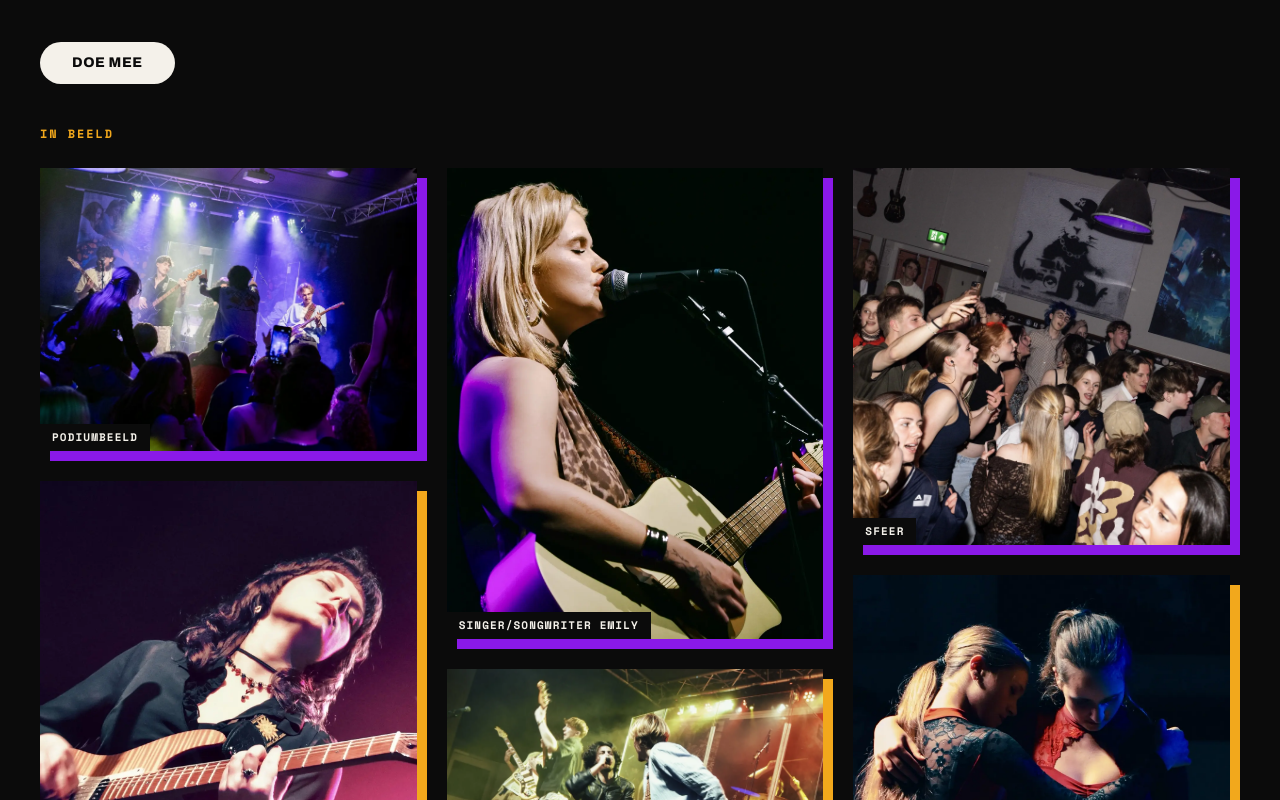
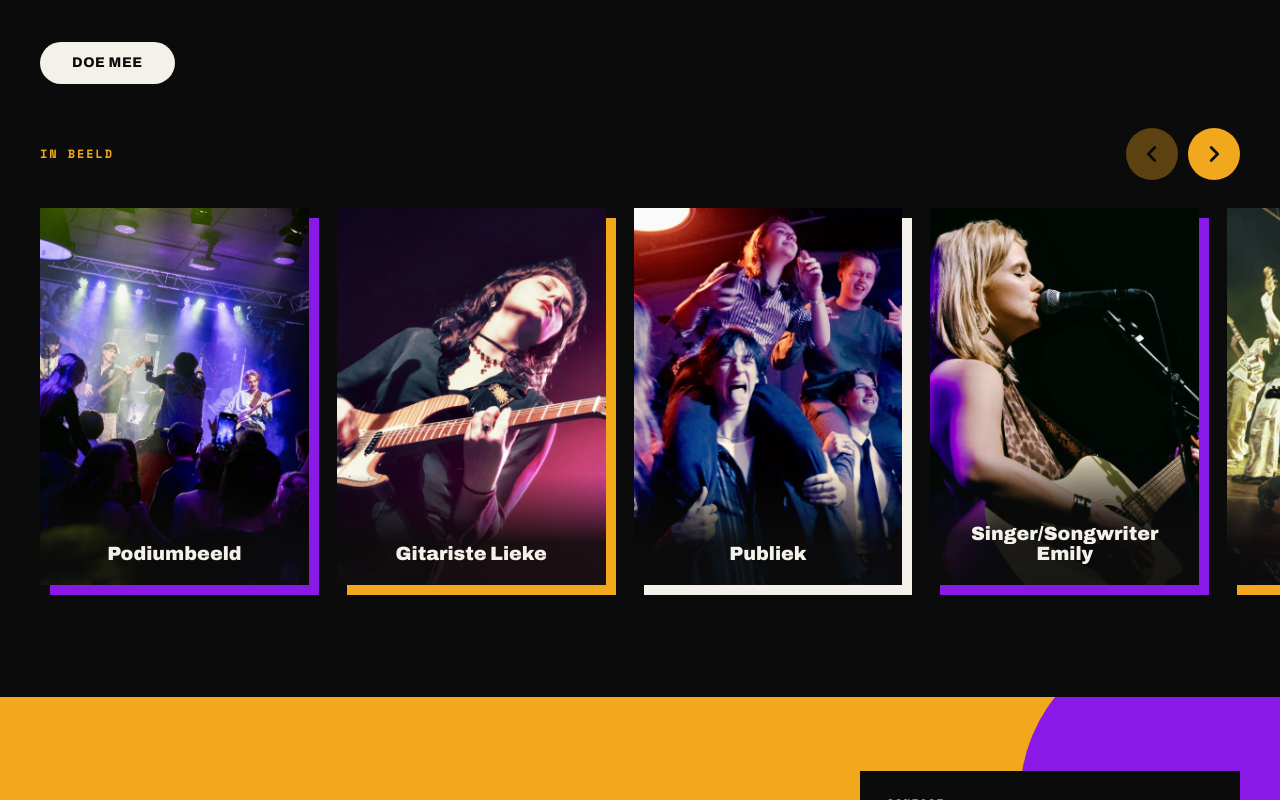
Before and after one commit to JamieVos991/artquake, a SvelteKit app: page /diensten/talent-night in a window 1280 px wide. Shown: the part 640-1440 px from the top of the page. Built offline with nearby package versions, Linux system fonts and the light colour scheme.

Commit message:
feat: fotocarrousel op de Talent Night-pagina in dezelfde stijl als de crew

```diff
--- a/src/routes/diensten/[slug]/+page.svelte
+++ b/src/routes/diensten/[slug]/+page.svelte
@@ -17,6 +17,33 @@
     "../../../lib/assets/pictures/talent-night/*.webp",
     { eager: true, import: "default" }
   );
+  // carrousel, zelfde werking als bij de crew op de homepage
+  let galerijLijst = $state();
+  let galerijBegin = $state(true);
+  let galerijEind = $state(false);
+
+  function galerijScrollStatus() {
+    if (!galerijLijst) return;
+    galerijBegin = galerijLijst.scrollLeft <= 4;
+    galerijEind =
+      galerijLijst.scrollLeft + galerijLijst.clientWidth >=
+      galerijLijst.scrollWidth - 4;
+  }
+
+  function galerijBlader(richting) {
+    if (!galerijLijst) return;
+    const kaart = galerijLijst.querySelector(".dp-kaart");
+    const stap = kaart ? kaart.getBoundingClientRect().width + 28 : 280;
+    const aantal = Math.max(1, Math.floor(galerijLijst.clientWidth / stap) - 1);
+    const rustig = window.matchMedia("(prefers-reduced-motion: reduce)").matches;
+    galerijLijst.scrollBy({
+      left: richting * stap * aantal,
+      behavior: rustig ? "auto" : "smooth",
+    });
+  }
+
+  const schaduwKleuren = ["purple", "orange", "cream"];
+
   const galerij = (dienst.galerij ?? []).map((g) => ({
     ...g,
     src: galerijFotos[`../../../lib/assets/pictures/talent-night/${g.foto}.webp`],
@@ -61,15 +88,34 @@
 
 {#if galerij.length}
   <section class="dp-galerij" aria-label="Foto's van {dienst.heading}">
-    <h2 class="dp-galerij-kop">IN BEELD</h2>
-    <ul class="dp-collage">
+    <div class="dp-galerij-top">
+      <h2 class="dp-galerij-kop">IN BEELD</h2>
+      <div class="dp-nav">
+        <button
+          type="button"
+          class="dp-nav-knop"
+          aria-label="Vorige foto's"
+          disabled={galerijBegin}
+          onclick={() => galerijBlader(-1)}
+        >
+          <svg viewBox="0 0 24 24" aria-hidden="true"><path d="M15 5l-7 7 7 7" /></svg>
+        </button>
+        <button
+          type="button"
+          class="dp-nav-knop"
+          aria-label="Volgende foto's"
+          disabled={galerijEind}
+          onclick={() => galerijBlader(1)}
+        >
+          <svg viewBox="0 0 24 24" aria-hidden="true"><path d="M9 5l7 7-7 7" /></svg>
+        </button>
+      </div>
+    </div>
+    <ul class="dp-carrousel" bind:this={galerijLijst} onscroll={galerijScrollStatus}>
       {#each galerij as g, i}
-        <li
-          class="dp-collage-item dp-schaduw-{i % 3}"
-          style:aspect-ratio={g.verhouding}
-        >
-          <img src={g.src} alt={g.titel} loading="lazy" />
-          <span class="dp-galerij-titel">{g.titel}</span>
+        <li class="dp-kaart dp-schaduw-{schaduwKleuren[i % 3]}">
+          <img src={g.src} alt="" loading="lazy" />
+          <span class="dp-kaart-titel">{g.titel}</span>
         </li>
       {/each}
     </ul>
@@ -202,61 +248,110 @@
     letter-spacing: 0.16em;
   }
 
+  /* fotocarrousel, in dezelfde stijl als de crew op de homepage */
   .dp-galerij {
     background: var(--color-bg);
     color: var(--color-fg);
     padding: 0 40px 96px;
   }
+  .dp-galerij-top {
+    display: flex;
+    align-items: center;
+    justify-content: space-between;
+    gap: 24px;
+    margin-bottom: 28px;
+  }
   .dp-galerij-kop {
-    margin: 0 0 28px;
+    margin: 0;
     color: var(--color-accent);
     font:
       700 12px/1 "Space Mono",
       monospace;
     letter-spacing: 0.16em;
   }
-  /* Pinterest-indeling: kolommen met foto's van wisselende hoogte */
-  .dp-collage {
+  .dp-nav {
+    flex: none;
+    display: flex;
+    gap: 10px;
+  }
+  .dp-nav-knop {
+    display: grid;
+    place-items: center;
+    width: 52px;
+    height: 52px;
+    background: var(--color-accent);
+    border: 0;
+    border-radius: 50%;
+    cursor: pointer;
+    transition: background 0.15s;
+  }
+  .dp-nav-knop svg {
+    width: 22px;
+    height: 22px;
+    fill: none;
+    stroke: var(--color-bg);
+    stroke-width: 3;
+    stroke-linecap: round;
+    stroke-linejoin: round;
+  }
+  .dp-nav-knop:hover:not(:disabled) {
+    background: var(--color-fg);
+  }
+  .dp-nav-knop:disabled {
+    opacity: 0.35;
+    cursor: default;
+  }
+  .dp-carrousel {
     list-style: none;
-    margin: 0;
-    padding: 0 10px 0 0;
-    columns: 3;
-    column-gap: 30px;
+    margin: 0 -40px;
+    padding: 0 40px 16px;
+    display: flex;
+    gap: 28px;
+    overflow-x: auto;
+    scroll-snap-type: x mandatory;
+    scroll-padding: 0 40px;
+    scrollbar-width: none;
   }
-  .dp-collage-item {
-    --schaduw: 10px;
+  .dp-carrousel::-webkit-scrollbar {
+    display: none;
+  }
+  .dp-kaart {
     position: relative;
-    margin: 0 0 30px;
-    break-inside: avoid;
+    flex: none;
+    width: clamp(220px, 21vw, 290px);
+    aspect-ratio: 5 / 7;
+    overflow: hidden;
+    scroll-snap-align: start;
     background: #1b1b1b;
-    box-shadow: var(--schaduw) var(--schaduw) 0 var(--color-primary);
+    box-shadow: 10px 10px 0 var(--color-fg);
   }
-  .dp-schaduw-1 {
-    box-shadow: var(--schaduw) var(--schaduw) 0 var(--color-accent);
+  .dp-schaduw-purple {
+    box-shadow: 10px 10px 0 var(--color-primary);
   }
-  .dp-schaduw-2 {
-    box-shadow: var(--schaduw) var(--schaduw) 0 var(--color-fg);
+  .dp-schaduw-orange {
+    box-shadow: 10px 10px 0 var(--color-accent);
   }
-  .dp-collage-item img {
+  .dp-kaart img {
+    position: absolute;
+    inset: 0;
     display: block;
     width: 100%;
     height: 100%;
     object-fit: cover;
   }
-  .dp-galerij-titel {
+  .dp-kaart-titel {
     position: absolute;
     left: 0;
+    right: 0;
     bottom: 0;
-    max-width: 100%;
-    box-sizing: border-box;
-    overflow-wrap: anywhere;
-    padding: 8px 12px;
-    background: var(--color-bg);
-    font:
-      700 11px/1 "Space Mono",
-      monospace;
-    letter-spacing: 0.1em;
-    text-transform: uppercase;
+    padding: 70px 14px 20px;
+    background: linear-gradient(transparent, rgba(11, 11, 11, 0.92) 62%);
+    color: var(--color-fg);
+    text-align: center;
+    font-weight: 900;
+    font-stretch: 110%;
+    font-size: clamp(17px, 1.5vw, 22px);
+    line-height: 1.05;
   }
 
   @media (max-width: 640px) {
@@ -264,18 +359,13 @@
       padding-left: 20px;
       padding-right: 20px;
     }
-    .dp-collage {
-      padding-right: 6px;
-      columns: 2;
-      column-gap: 18px;
+    .dp-carrousel {
+      margin: 0 -20px;
+      padding: 0 20px 16px;
+      scroll-padding: 0 20px;
     }
-    .dp-collage-item {
-      --schaduw: 6px;
-      margin-bottom: 18px;
-    }
-    .dp-galerij-titel {
-      padding: 6px 9px;
-      font-size: 9px;
+    .dp-kaart {
+      width: 68vw;
     }
     .dp-header,
     .dp-intro,
```
